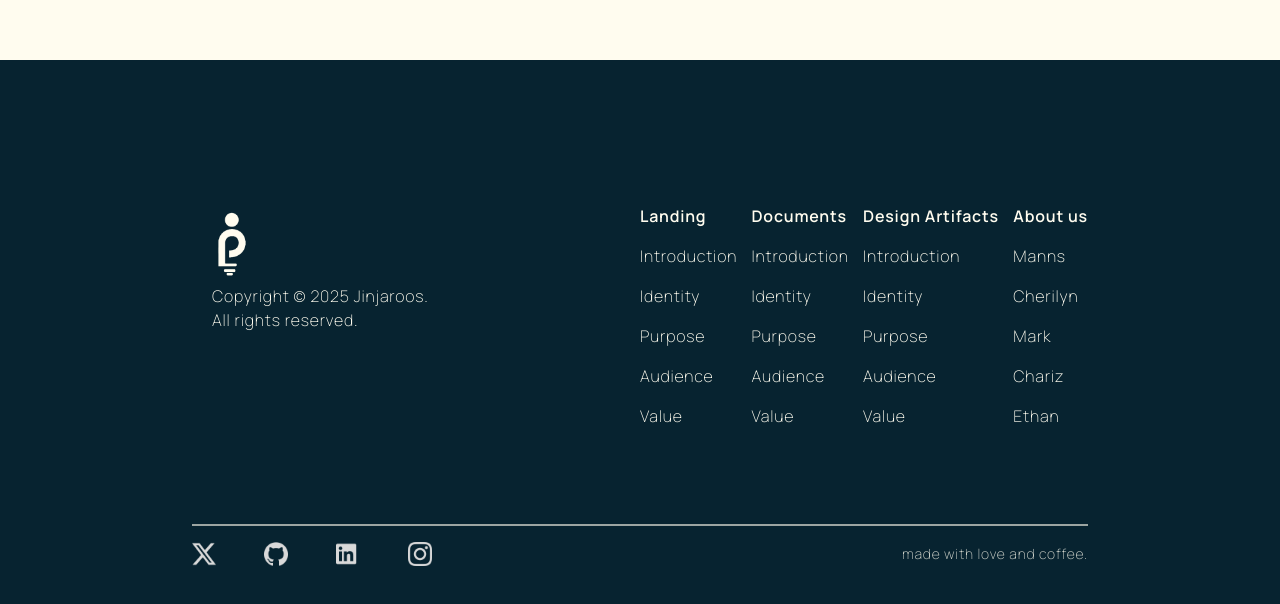
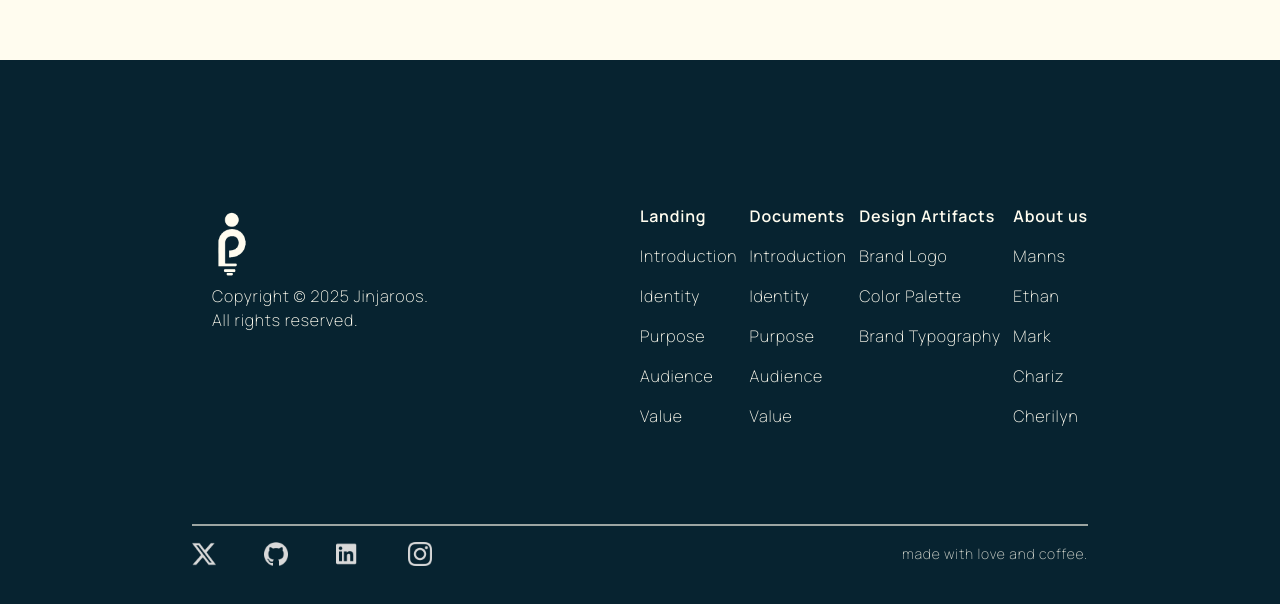
Before and after one commit to Markndrei/HCI-Group-Website, a Next.js app: page /about in a window 1280 px wide. Shown: the part 5752-6356 px from the top of the page. Built offline with nearby package versions, Linux system fonts and the light colour scheme.

Commit message:
added scroll behaviors updated links in the footer

```diff
--- a/src/app/about/page.tsx
+++ b/src/app/about/page.tsx
@@ -55,27 +55,27 @@ export default function About() {
           </p>
         </div>
       </section>
-      <section className="h-[90vh]">
+      <section className="h-[90vh]" id="manns">
         <div className="flex justify-center mt-24">
           <ProfileCard {...profiles[0]} />
         </div>
       </section>
-      <section className="h-[90vh]">
+      <section className="h-[90vh]" id="ethan">
         <div className="flex justify-center ml-50">
           <ProfileCard {...profiles[1]} />
         </div>
       </section>
-      <section className="h-[95vh]">
+      <section className="h-[95vh]" id="mark">
         <div className="flex justify-center mt-42 mr-50">
           <ProfileCard {...profiles[2]} />
         </div>
       </section>
-      <section className="h-[100vh]">
+      <section className="h-[100vh]" id="cha">
         <div className="flex justify-center ml-26">
           <ProfileCard {...profiles[3]} />
         </div>
       </section>
-      <section className="h-[100vh]">
+      <section className="h-[100vh]" id="che">
         <div className="flex justify-center mr-50">
           <ProfileCard {...profiles[4]} />
         </div>
--- a/src/app/design/page.tsx
+++ b/src/app/design/page.tsx
@@ -9,7 +9,10 @@ export default function Design() {
         alt="bg1"
         className="top-0 absolute -z-10"
       />
-      <section className="mx-[15%] w-min-full h-[140vh] text-[#FFFCEF] px-6">
+      <section
+        className="mx-[15%] w-min-full h-[140vh] text-[#FFFCEF] px-6"
+        id="logo"
+      >
         <h1 className="flex justify-center font-extrabold text-[4rem] mt-20 mb-10">
           BRANDING IDENTITY
         </h1>
@@ -37,7 +40,7 @@ export default function Design() {
           </div>
         </div>
       </section>
-      <section className="w-min-full h-[120vh] mx-[15%]">
+      <section className="w-min-full h-[120vh] mx-[15%]" id="palette">
         <div className=" flex flex-col text-center justify-end items-end px-20">
           <h1 className="text-[3rem] font-bold mb-6 ">COLOR PALETTE</h1>
           <p className="w-[70%]">
@@ -53,7 +56,7 @@ export default function Design() {
           <Image src="/palette.svg" width={600} height={600} alt="" />
         </div>
       </section>
-      <section className="h-[100vh] mt-60 mx-[15%] text-[#FFFCEF]">
+      <section className="h-[100vh] mt-60 mx-[15%] text-[#FFFCEF]" id="typo">
         <div className="">
           <h1 className="font-bold text-[3rem] my-5">TYPOGRAPHY</h1>
           <h3 className="font-semibold text-[2rem] my-5">MANROPE</h3>
--- a/src/app/globals.css
+++ b/src/app/globals.css
@@ -22,6 +22,10 @@
   }
 } */
 
+html {
+  scroll-behavior: smooth;
+}
+
 body {
   background: var(--background);
   color: var(--foreground);
--- a/src/app/page.tsx
+++ b/src/app/page.tsx
@@ -5,7 +5,10 @@ export default function Home() {
   return (
     <div>
       {/* Dark intro with possibly animated bg */}
-      <section className="flex flex-col items-start justify-start min-h-screen bg-[#2d2d2d] overflow-x-hidden">
+      <section
+        className="flex flex-col items-start justify-start min-h-screen bg-[#2d2d2d] overflow-x-hidden"
+        id="intro"
+      >
         <div className=" ml-[8%] mt-[8%] space-y-4 ">
           <div className="inline-block border-2 border-[#FFFECF] p-4 mb-8">
             <h1 className="text-6xl font-bold text-[#1B8FC2]">
@@ -36,7 +39,10 @@ export default function Home() {
       </section>
 
       {/* Blue Intro with mockup */}
-      <section className="bg-[#072330] text-[#FFFECF] py-16 min-w-full">
+      <section
+        className="bg-[#072330] text-[#FFFECF] py-16 min-w-full"
+        id="identity"
+      >
         <div className="mx-[15%] mt-[8%]">
           <div className="flex items-center mb-10 space-x-8 tracking-widest text-[1.5rem]">
             <div>
@@ -71,7 +77,10 @@ export default function Home() {
       </section>
 
       {/* purpose section */}
-      <section className="bg-[#1C698B] text-[#FFFECF] py-16 min-w-full">
+      <section
+        className="bg-[#1C698B] text-[#FFFECF] py-16 min-w-full"
+        id="purpose"
+      >
         <div className="mx-[15%] mt-[8%]">
           <div className="flex items-center mb-10 space-x-8 tracking-widest text-[1.5rem]">
             <div>
@@ -99,7 +108,10 @@ export default function Home() {
       </section>
 
       {/* target audience section */}
-      <section className="bg-[#072330] text-[#FFFECF] py-16 w-full ">
+      <section
+        className="bg-[#072330] text-[#FFFECF] py-16 w-full "
+        id="audience"
+      >
         <div className="mx-[15%] mt-[8%]">
           {/* Header Section */}
           <div className="flex items-center mb-10 space-x-4 tracking-widest text-[1.5rem]">
@@ -152,8 +164,11 @@ export default function Home() {
         </div>
       </section>
 
-      {/* purpose section */}
-      <section className="bg-[#1C698B] text-[#FFFECF] py-16 min-w-full">
+      {/* value propos section */}
+      <section
+        className="bg-[#1C698B] text-[#FFFECF] py-16 min-w-full scroll-mt-24"
+        id="value"
+      >
         <div className="mx-[15%] mt-[8%]">
           <div className="flex items-center mb-10 space-x-8 tracking-widest text-[1.5rem]">
             <div>
--- a/src/components/Footer/Footer.tsx
+++ b/src/components/Footer/Footer.tsx
@@ -17,31 +17,31 @@ export default function Footer() {
               <p className="font-semibold">Landing</p>
               <ul className="flex flex-col space-y-4 mt-4">
                 <Link
-                  href="/"
+                  href="/#intro"
                   className="transition duration-300 hover:text-[#1b8fc2]/80"
                 >
                   Introduction
                 </Link>
                 <Link
-                  href="/documents"
+                  href="/#identity"
                   className="transition duration-300 hover:text-[#1b8fc2]/80"
                 >
                   Identity
                 </Link>
                 <Link
-                  href="/design"
+                  href="/#purpose"
                   className="transition duration-300 hover:text-[#1b8fc2]/80"
                 >
                   Purpose
                 </Link>
                 <Link
-                  href="/Linkbout"
+                  href="/#audience"
                   className="transition duration-300 hover:text-[#1b8fc2]/80"
                 >
                   Audience
                 </Link>
                 <Link
-                  href="/"
+                  href="/#value"
                   className="transition duration-300 hover:text-[#1b8fc2]/80"
                 >
                   Value
@@ -89,34 +89,22 @@ export default function Footer() {
               <p className="font-semibold">Design Artifacts</p>
               <ul className="flex flex-col space-y-4 mt-4">
                 <Link
-                  href="/"
+                  href="/design#logo"
                   className="transition duration-300 hover:text-[#1b8fc2]/80"
                 >
-                  Introduction
+                  Brand Logo
                 </Link>
                 <Link
-                  href="/documents"
+                  href="/design#palette"
                   className="transition duration-300 hover:text-[#1b8fc2]/80"
                 >
-                  Identity
+                  Color Palette
                 </Link>
                 <Link
-                  href="/design"
+                  href="/design#typo"
                   className="transition duration-300 hover:text-[#1b8fc2]/80"
                 >
-                  Purpose
-                </Link>
-                <Link
-                  href="/Linkbout"
-                  className="transition duration-300 hover:text-[#1b8fc2]/80"
-                >
-                  Audience
-                </Link>
-                <Link
-                  href="/Hello"
-                  className="transition duration-300 hover:text-[#1b8fc2]/80"
-                >
-                  Value
+                  Brand Typography
                 </Link>
               </ul>
             </div>
@@ -125,34 +113,34 @@ export default function Footer() {
               <p className="font-semibold">About us</p>
               <ul className="flex flex-col space-y-4 mt-4">
                 <Link
-                  href="/"
+                  href="/about#manns"
                   className="transition duration-300 hover:text-[#1b8fc2]/80"
                 >
                   Manns
                 </Link>
                 <Link
-                  href="/documents"
+                  href="/about#ethan"
                   className="transition duration-300 hover:text-[#1b8fc2]/80"
                 >
-                  Cherilyn
+                  Ethan
                 </Link>
                 <Link
-                  href="/design"
+                  href="/about#mark"
                   className="transition duration-300 hover:text-[#1b8fc2]/80"
                 >
                   Mark
                 </Link>
                 <Link
-                  href="/Linkbout"
+                  href="/about#cha"
                   className="transition duration-300 hover:text-[#1b8fc2]/80"
                 >
                   Chariz
                 </Link>
                 <Link
-                  href="/"
+                  href="/about#manns"
                   className="transition duration-300 hover:text-[#1b8fc2]/80"
                 >
-                  Ethan
+                  Cherilyn
                 </Link>
               </ul>
             </div>
```
